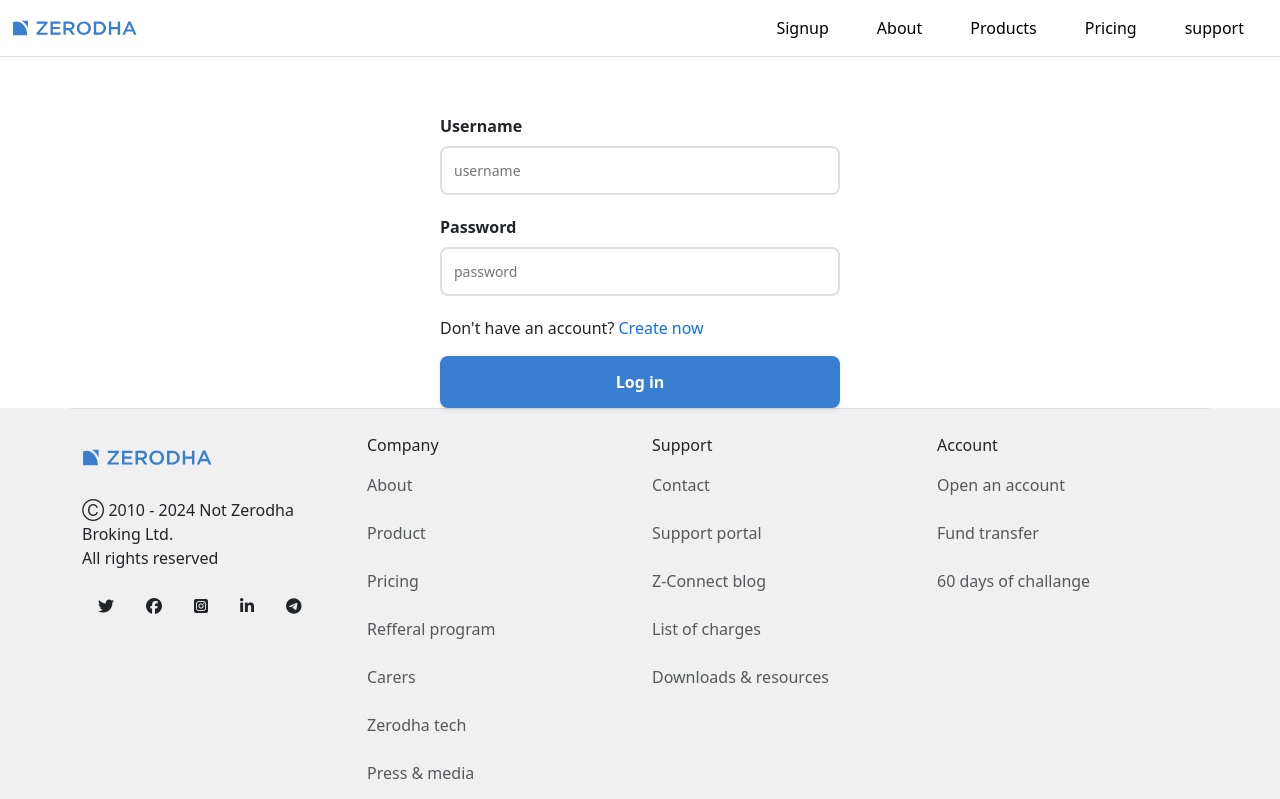
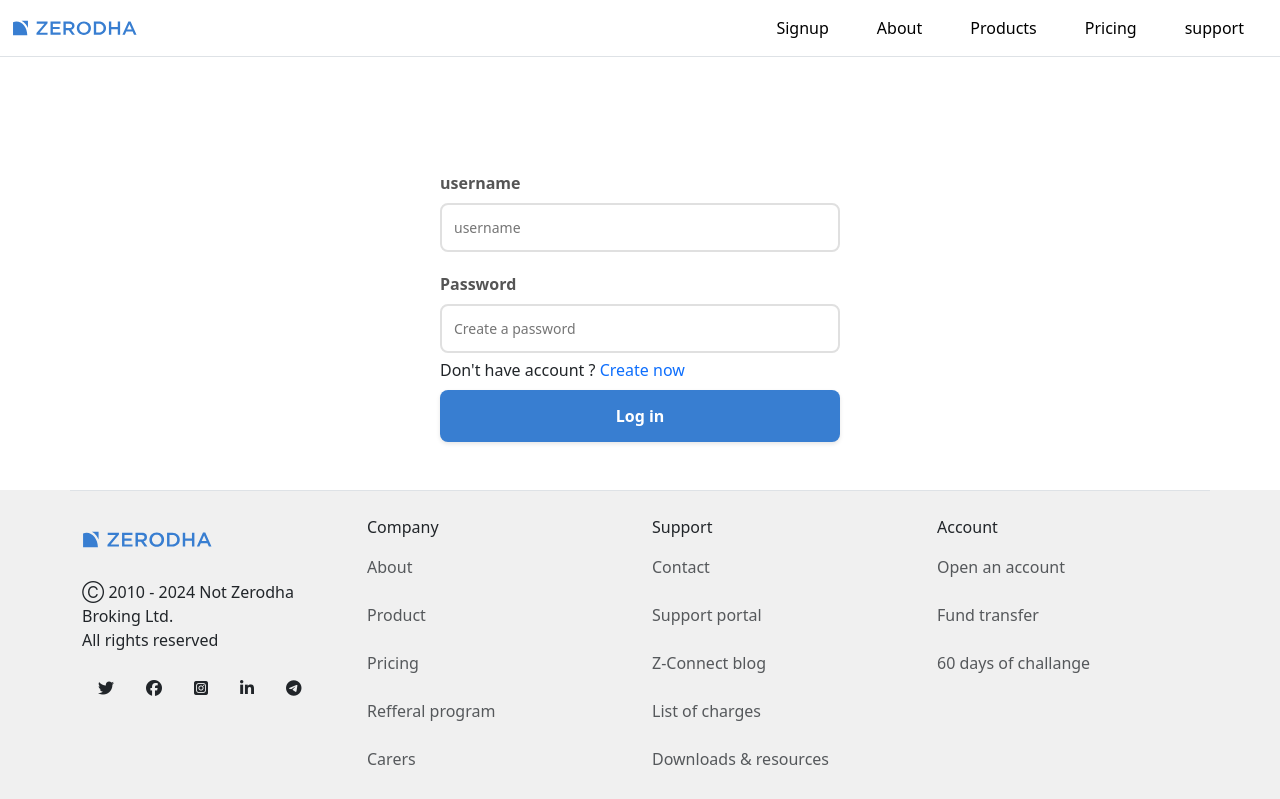
Before and after one commit to ahteshan-glitch/trading_webapp, a React (Vite) app in the folder frontend/: page /login in a window 1280 px wide. Shown: the top 799 px of the page. Built offline with nearby package versions, Linux system fonts and the light colour scheme.

Commit message:
Update Login.jsx   original login page

```diff
--- a/frontend/src/landing_page/login/Login.jsx
+++ b/frontend/src/landing_page/login/Login.jsx
@@ -1,99 +1,122 @@
-// frontend/src/components/Login.jsx
 import { Link } from "react-router-dom";
 import { useState } from "react";
 import axios from "axios";
 
-export default function Login() {
-  const [userData, setUserData] = useState({ username: "", password: "" });
-
-  const handleChange = (e) => {
-    setUserData(prev => ({ ...prev, [e.target.id]: e.target.value }));
-  };
-
+function Login() {
+    const [userData,setUserData]=useState({username:"",password:""})
     const handleSubmit = async (e) => {
       e.preventDefault();
       try {
-      const res = await axios.post(
-        import.meta.env.VITE_LOGIN_URL,
-        userData,
-        { withCredentials: true }
-      );
+        const res = await axios.post("http://localhost:5000/login", userData);
+
         localStorage.setItem("token", res.data.token);
         window.location.href = res.data.redirectUrl;
-    } catch (err) {
-      if (err.response?.data?.message) {
-        alert(err.response.data.message);
-      } else if (err.request) {
-        alert("Network error: cannot reach server.");
+      } catch (error) {
+        if (error) {
+          alert(error.response.data.message);
         } else {
-        alert("An unexpected error occurred.");
+          alert("Something went wrong.");
         }
       }
     };
 
+    const handleChange=(e)=>{
+            setUserData((prev)=>({...prev,[e.target.id]:e.target.value}))
+    }
     return (
-    <div style={{ paddingTop: "57px" }}>
-      <div style={{ maxWidth: "400px", margin: "0 auto" }}>
+        <div style={{paddingTop:"57px"}}>
+     <div style={{ paddingTop: "57px", maxWidth: "400px", margin: "0 auto" }} className="mb-5">
       <form onSubmit={handleSubmit}>
       <div style={{ marginBottom: "20px" }}>
-            <label htmlFor="username" style={{ fontWeight: 600, marginBottom: 8, display: "block" }}>
-              Username
+          <label
+            htmlFor="username"
+            style={{
+              display: "block",
+              fontWeight: "600",
+              marginBottom: "8px",
+              color: "#555",
+            }}
+          >
+            username
           </label>
           <input
+            onChange={handleChange}
+           value={userData.username}
+            type="username"
             id="username"
-              type="text"
             placeholder="username"
-              value={userData.username}
-              onChange={handleChange}
             required
             style={{
               width: "100%",
               padding: "12px",
               border: "2px solid #e0e0e0",
-                borderRadius: 8,
-                fontSize: 14,
-                transition: "border 0.3s"
+              borderRadius: "8px",
+              fontSize: "14px",
+              transition: "border 0.3s",
             }}
           />
         </div>
-          <div style={{ marginBottom: "20px" }}>
-            <label htmlFor="password" style={{ fontWeight: 600, marginBottom: 8, display: "block" }}>
+
+        <div style={{ marginBottom: "5px" }}>
+          <label
+            htmlFor="password"
+            style={{
+              display: "block",
+              fontWeight: "600",
+              marginBottom: "8px",
+              color: "#555",
+            }}
+          >
             Password
           </label>
           <input
+            onChange={handleChange}
+            value={userData.password}
+            type="password"
             id="password"
-              type="password"
-              placeholder="password"
-              value={userData.password}
-              onChange={handleChange}
+            placeholder="Create a password"
             required
             style={{
               width: "100%",
               padding: "12px",
               border: "2px solid #e0e0e0",
-                borderRadius: 8,
-                fontSize: 14,
-                transition: "border 0.3s"
+              borderRadius: "8px",
+              fontSize: "14px",
+              transition: "border 0.3s",
             }}
           />
         </div>
-          <p>
-            Don't have an account? <Link to="/signup">Create now</Link>
-          </p>
+        <p className="mb-2">Don't have account ? <Link to="/signup">Create now</Link></p>
         <button
           type="submit"
           style={{
             width: "100%",
             padding: "14px",
             backgroundColor: "#387ed1",
-              color: "#fff",
+            color: "white",
             border: "none",
-              borderRadius: 8,
-              fontWeight: 600,
-              fontSize: 16,
+            borderRadius: "8px",
+            fontWeight: "600",
+            fontSize: "16px",
             cursor: "pointer",
-              boxShadow: "0 2px 4px rgba(0,0,0,0.1)",
-              transition: "background 0.2s, transform 0.1s"
+            transition: "all 0.2s ease",
+            transform: "translateY(0)",
+            boxShadow: "0 2px 4px rgba(0,0,0,0.1)"
+          }}
+          onMouseDown={(e) => {
+            e.currentTarget.style.backgroundColor = "#2a5ea0";
+            e.currentTarget.style.transform = "translateY(1px)";
+            e.currentTarget.style.boxShadow = "0 1px 2px rgba(0,0,0,0.1)";
+          }}
+          onMouseUp={(e) => {
+            e.currentTarget.style.backgroundColor = "#387ed1";
+            e.currentTarget.style.transform = "translateY(0)";
+            e.currentTarget.style.boxShadow = "0 2px 4px rgba(0,0,0,0.1)";
+          }}
+          onMouseLeave={(e) => {
+            e.currentTarget.style.backgroundColor = "#387ed1";
+            e.currentTarget.style.transform = "translateY(0)";
+            e.currentTarget.style.boxShadow = "0 2px 4px rgba(0,0,0,0.1)";
           }}
         >
           Log in
@@ -103,3 +126,5 @@
           </div>
      );
 }
+
+export default Login;
```
Lines whose indentation alone changed are shown as unchanged.
